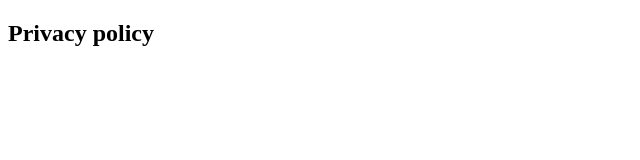
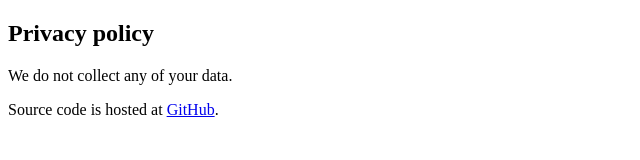
Before and after one commit to kallepersson/flowapps.co, a plain HTML site: page tabswitcher/privacypolicy.html in a window 1280 px wide. Shown: the whole page, without its empty margins (0-640 px from the left). Drawn offline with Linux system fonts and the light colour scheme; files that its build step writes are made by us from their sources.

Commit message:
Add privacy policy

```diff
--- a/tabswitcher/privacypolicy.html
+++ b/tabswitcher/privacypolicy.html
@@ -10,9 +10,8 @@
 <body>
 	<article class="policy">
 		<h2>Privacy policy</h2>
-		<p>
-
-		</p>
+		<p>We do not collect any of your data.</p>
+		<p>Source code is hosted at <a href="https://github.com/kallepersson/tabswitcher">GitHub</a>.</p>
 	</article>
 </body>
 </html>
```
Also changed, not shown: tabswitcher/index.html (+1 -1 lines).
